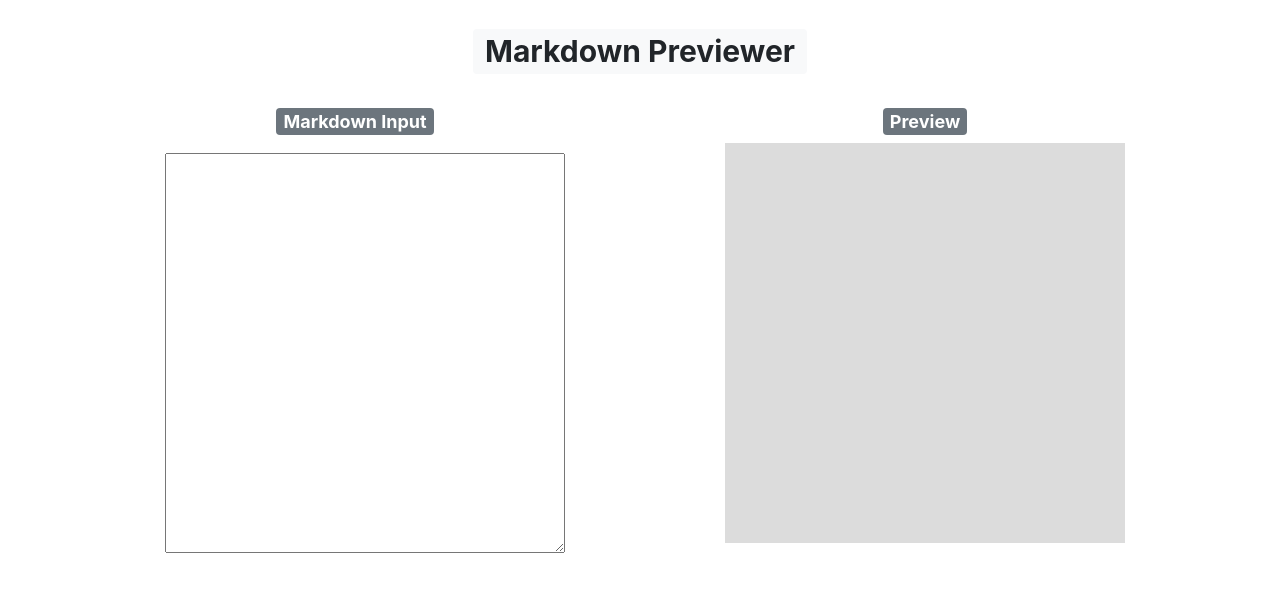
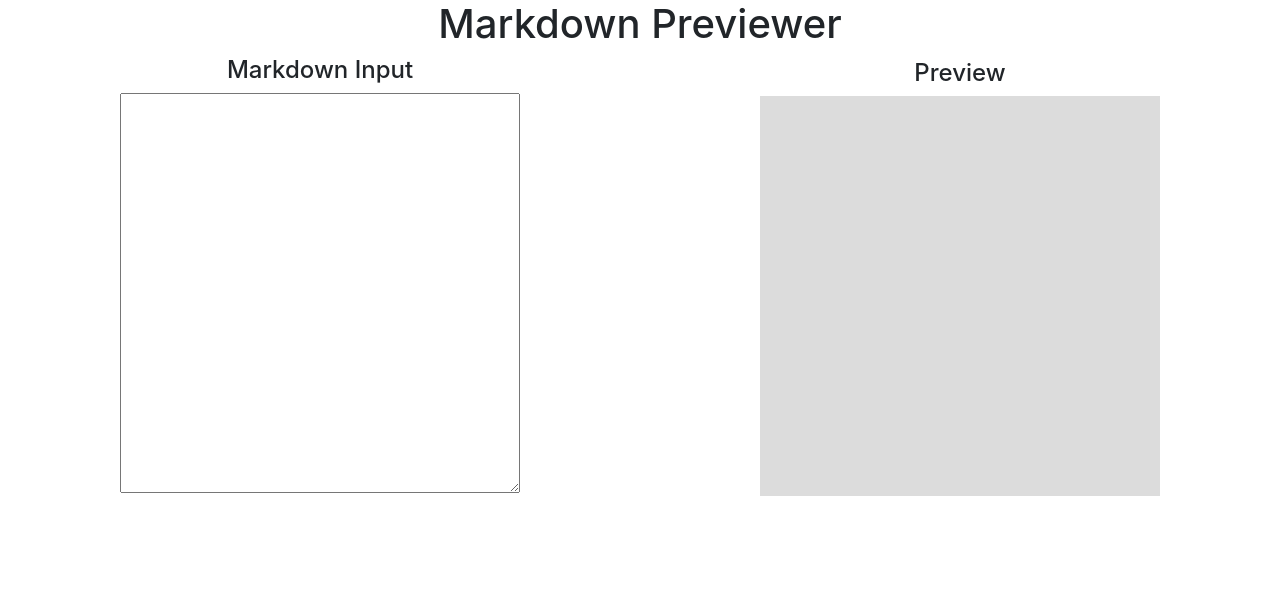
Before and after one commit to Simeron/Markdown-previewer, a React (Create React App) app: page / in a window 1280 px wide. Shown: the top 592 px of the page. Built offline with nearby package versions, Linux system fonts and the light colour scheme.

Commit message:
I have removed all the react boot strapping styles and have created my own styling files

```diff
--- /dev/null
+++ b/src/App.css
@@ -0,0 +1,36 @@
+.app-container {
+    margin: auto;
+}
+
+.heading-title {
+    text-align: center;
+}
+
+.preview-boxes {
+    display: flex;
+}
+
+.display-box {
+    margin: auto;
+    width: 100%;
+    text-align: center;
+}
+
+.input-style {
+    width: 400px;
+    height: 50vh;
+    margin-left: auto;
+    margin-right: auto;
+    padding: 10px;
+    text-align: left;
+}
+
+.output-style {
+    width: 400px;
+    height: 50vh;
+    background-color: #DCDCDC;
+    margin-left: auto;
+    margin-right: auto;
+    padding: 10px;
+    text-align: left;
+  };
--- a/src/App.js
+++ b/src/App.js
@@ -1,5 +1,5 @@
 import React from 'react';
-import Badge from "react-bootstrap/Badge";
+import './App.css';
 let marked = require("marked");
 
 export default class App extends React.Component {
@@ -14,64 +14,35 @@ export default class App extends React.Component {
     this.setState({ markdown });
   }
   render() {
-    var inputStyle = {
-      width: "400px",
-      height: "50vh",
-      marginLeft: "auto",
-      marginRight: "auto",
-      padding: "10px"
-    };
 
-    var outputStyle = {
-      width: "400px",
-      height: "50vh",
-      backgroundColor: "#DCDCDC",
-      marginLeft: "auto",
-      marginRight: "auto",
-      padding: "10px"
-    };
     return (
       <div className="App">
-        <div className="container">
-          <div className="row mt-4">
-            <div className="col text-center">
+        <div className="app-container">
+          <div className="heading-title">
             <h1>
               {" "}
-                <Badge className="text-align-center" variant="light">
                   Markdown Previewer
-           </Badge>
               </h1>
           </div>
-          </div>
 
-          <div className="row mt-4">
-            <div className="col-md-6">
+          <div className="preview-boxes">
+            <div className="display-box">
               {" "}
-              <div className="col text-center">
               <h4>
-                  <Badge className="text-align-center" variant="secondary">
                 Markdown Input
-                  </Badge>
                 </h4>
-              </div>
-              <div className="input" style={inputStyle}>
-                <textarea className="input" style={inputStyle} value={this.state.markdown} onChange={(e) => { this.updateMarkdown(e.target.value) }}>
+              <textarea className="input-style" value={this.state.markdown} onChange={(e) => { this.updateMarkdown(e.target.value) }}>
                 {" "}
                 {console.log(this.state.markdown)}
               </textarea>
             </div>
-            </div>
 
-            <div className="col-md-6">
+            <div className="display-box">
               {" "}
-              <div className="col text-center">
               <h4>
-                  <Badge className="text-align-center" variant="secondary">
                 Preview
-                  </Badge>
                 </h4>
-              </div>
-              <div style={outputStyle} dangerouslySetInnerHTML={{__html: marked(this.state.markdown),}}></div>
+              <div className="output-style" dangerouslySetInnerHTML={{ __html: marked(this.state.markdown), }}></div>
             </div>
           </div>
         </div>
```
Lines whose indentation alone changed are shown as unchanged.
